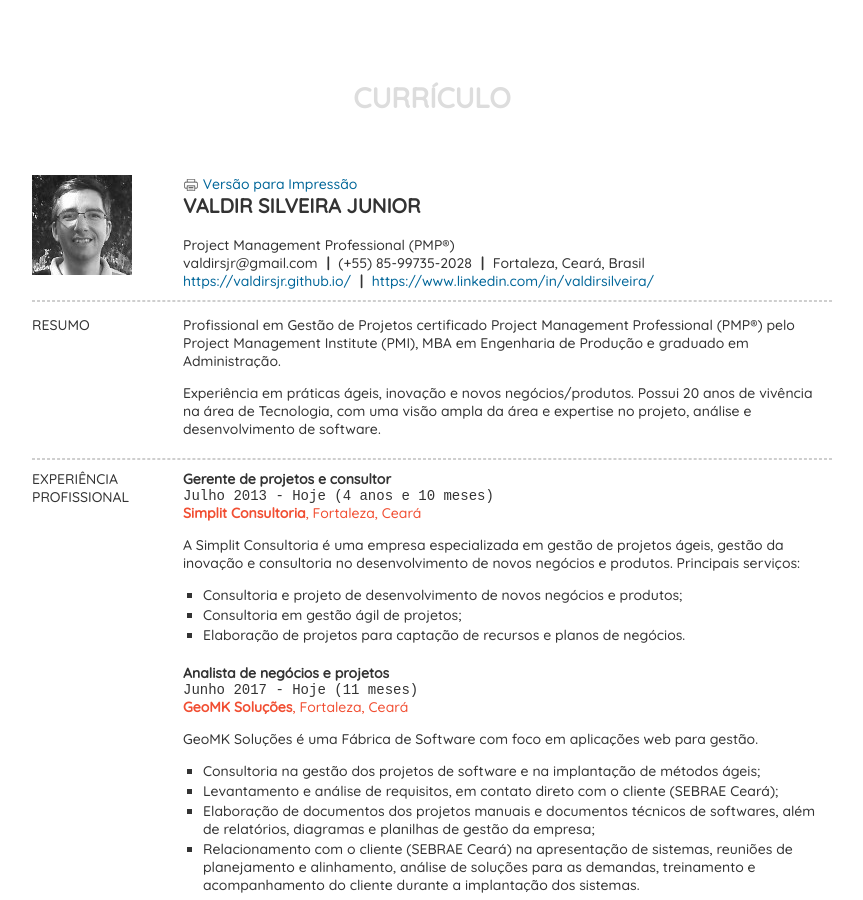
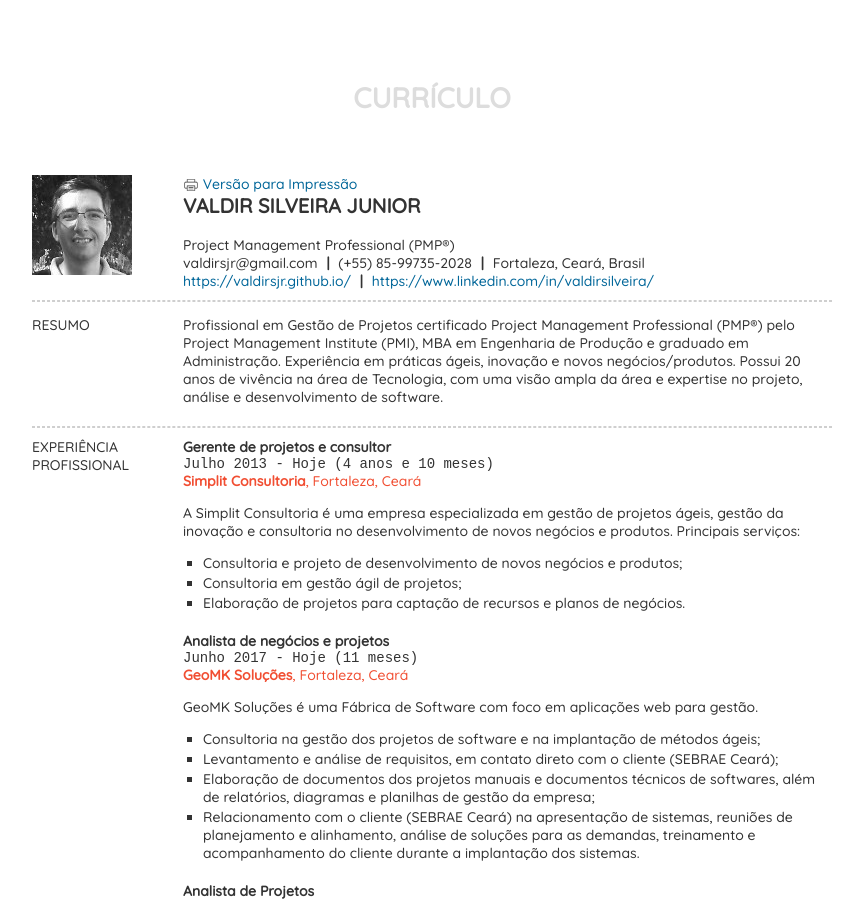
Before and after one commit to valdirsjr/valdirsjr.github.io, a Jekyll site: the page resume/index.html, which Jekyll copies as it is, in a window 1280 px wide and 900 px high. Shown: the whole window, without its empty margins (208-1071 px from the left). Built offline with Jekyll 4.4.1, drawn with Linux system fonts in a browser that asks for light colours.

Commit message:
3 pages challenge

```diff
--- a/resume/index.html
+++ b/resume/index.html
@@ -64,8 +64,7 @@ License  : https://github.com/heiswayi/resume/blob/gh-pages/LICENSE.md
 				<span>RESUMO</span>
 			</div>
 			<div class="sectionContent">
-				<p>Profissional em Gestão de Projetos certificado Project Management Professional (PMP®) pelo Project Management Institute (PMI), MBA em Engenharia de Produção e graduado em Administração.</p>
-				<p>Experiência em práticas ágeis, inovação e novos negócios/produtos. Possui 20 anos de vivência na área de Tecnologia, com uma visão ampla da área e expertise no projeto, análise e desenvolvimento de software.</p>
+				<p>Profissional em Gestão de Projetos certificado Project Management Professional (PMP®) pelo Project Management Institute (PMI), MBA em Engenharia de Produção e graduado em Administração. Experiência em práticas ágeis, inovação e novos negócios/produtos. Possui 20 anos de vivência na área de Tecnologia, com uma visão ampla da área e expertise no projeto, análise e desenvolvimento de software.</p>
 			</div>
 		</div><!-- /#summaryBlock -->
 		<div class="sectionLine"></div>
```
